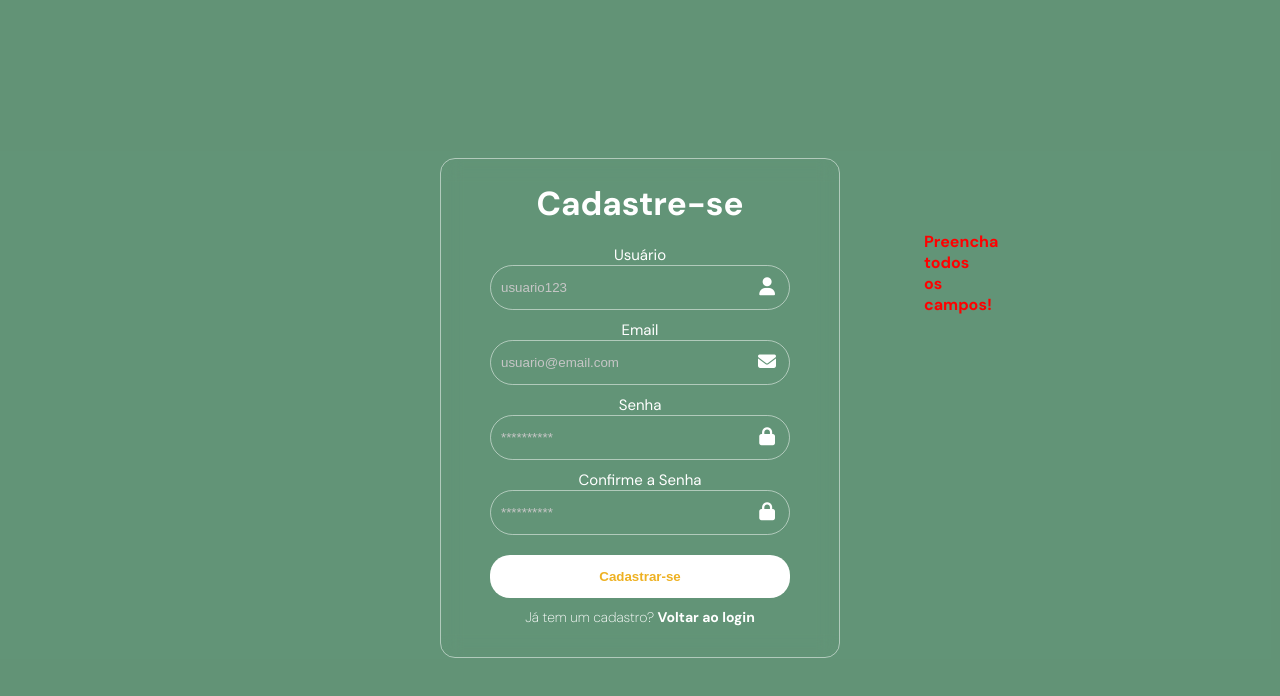
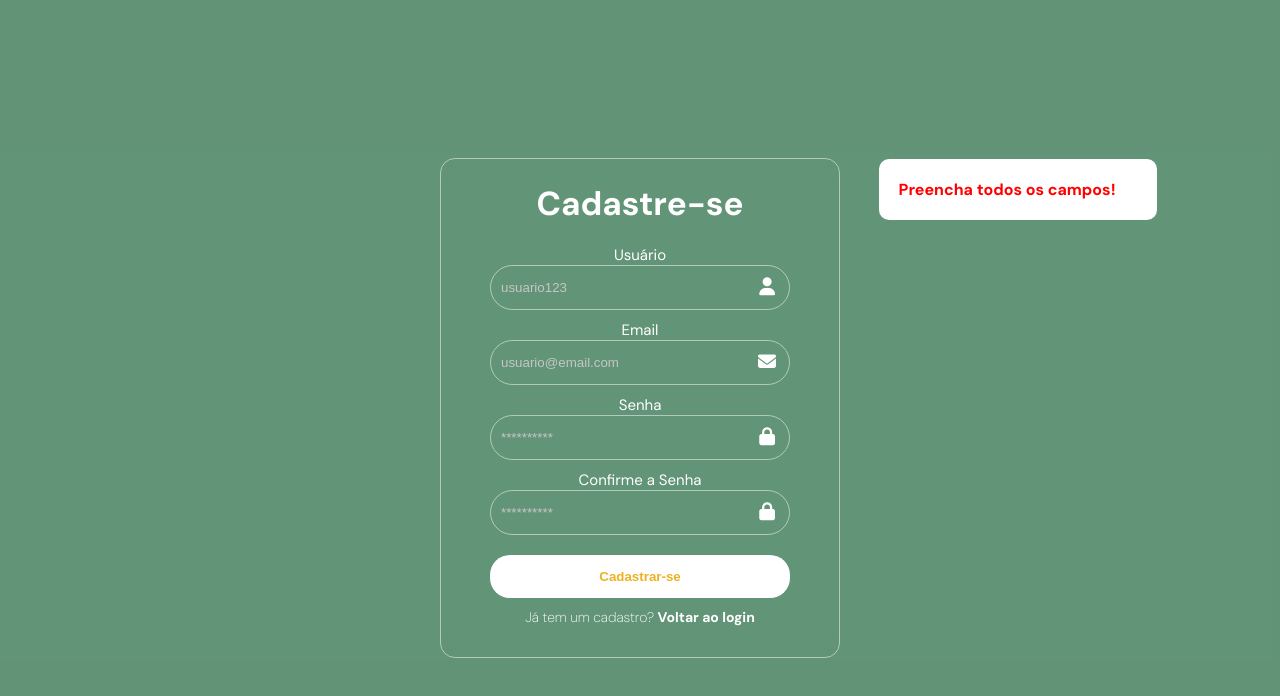
Before and after one commit to c-gouv/proj_sprint2, a website: page html/cadastro.html in a window 1280 px wide. Both pictures are taken after a click on the button "Cadastrar-se". Shown: the part 104-800 px from the top of the page. Drawn offline with Linux system fonts and the light colour scheme.

Commit message:
Adicionado background na validação de login e cadastro para melhor visualização

```diff
--- a/css/cadastro.css
+++ b/css/cadastro.css
@@ -116,12 +116,18 @@ transition:color 0.2s ease;
 }
 
 .errorMsg {
+    width: 60%;
+    display: none;
     font-size: 16px;
     font-weight: 300;
     font-weight: bold;
     color: red;
-    margin-left: 35vw;
-    margin-top: -50vh;
+    right: -80%;
+    padding: 20px;
+    border-radius: 10px;
+    background-color: #fff;
+    top: 0;
+    position: absolute;
 }
 
 .btnModal {
--- a/css/login.css
+++ b/css/login.css
@@ -25,7 +25,6 @@ button:hover{
 }
 .container {
     display: flex;
-    width: 400px;
     height: max-content;
     margin: auto;
     box-sizing: border-box;
@@ -33,6 +32,7 @@ button:hover{
     backdrop-filter: blur(10px);
     border-radius: 15px;
     border: 1px solid rgba(255, 255, 255, 0.5);
+    position: relative;
 }
 .buttons {
     display: flex;
@@ -114,10 +114,16 @@ input::placeholder {
 }
 
 .errorMsg {
+    width: 60%;
+    display: none;
     font-size: 16px;
     font-weight: 300;
     font-weight: bold;
     color: red;
-    margin-left: 10vw;
-    margin-top: 15vh;
+    right: -80%;
+    padding: 20px;
+    border-radius: 10px;
+    background-color: #fff;
+    top: 0;
+    position: absolute;
 }
--- a/html/cadastro.html
+++ b/html/cadastro.html
@@ -66,7 +66,8 @@
 
                         <span>Já tem um cadastro? <a class="spanvoltar" href="login.html" id="login">Voltar ao login</a></span>
                     </div>
-                </div> <div id="errorArea" class="errorMsg"></div>
+                </div>
+                <div id="errorArea" class="errorMsg"></div>
                 <dialog id="logado">
                     <div class="modal">
                         <p id="p">CADASTRO EFETUADO COM SUCESSO!</p>
@@ -108,19 +109,28 @@
         const arrob = email.indexOf("@")
         const ponto = email.endsWith(".com")
 
+
+
         if (user == '' || email == '' || senha == '' || confirmar == '') {
+            errorArea.style.display = 'block'
             errorArea.innerHTML = 'Preencha todos os campos!';
         } else if (arrob < 1 || !ponto) {
+            errorArea.style.display = 'block'
             errorArea.innerHTML = 'Seu email deve conter um "@" e um ".com"';
         } else if (arrob < 0) {
+            errorArea.style.display = 'block'
             errorArea.innerHTML = 'Seu email deve conter um "@"';
         } else if (ponto < 0) {
+            errorArea.style.display = 'block'
             errorArea.innerHTML = 'Seu email deve conter um ".com"';
         } else if (senha.length < 10) {
+            errorArea.style.display = 'block'
             errorArea.innerHTML = 'Sua senha deve conter no mínimo 10 caracteres!';
         } else if (arroba < 0 && cifrao < 0 && velha < 0 && exclamacao < 0 && int < 0) {
+            errorArea.style.display = 'block'
             errorArea.innerHTML += 'Sua senha deve conter pelo menos 1 caracter especial!';
         } else if (senha != confirmar || confirmar != senha) {
+            errorArea.style.display = 'block'
             errorArea.innerHTML = 'Suas senhas precisam estar iguais!';
         } else {
          logado.showModal()
```
Also changed, not shown: html/login.html (+5 -1 lines).
